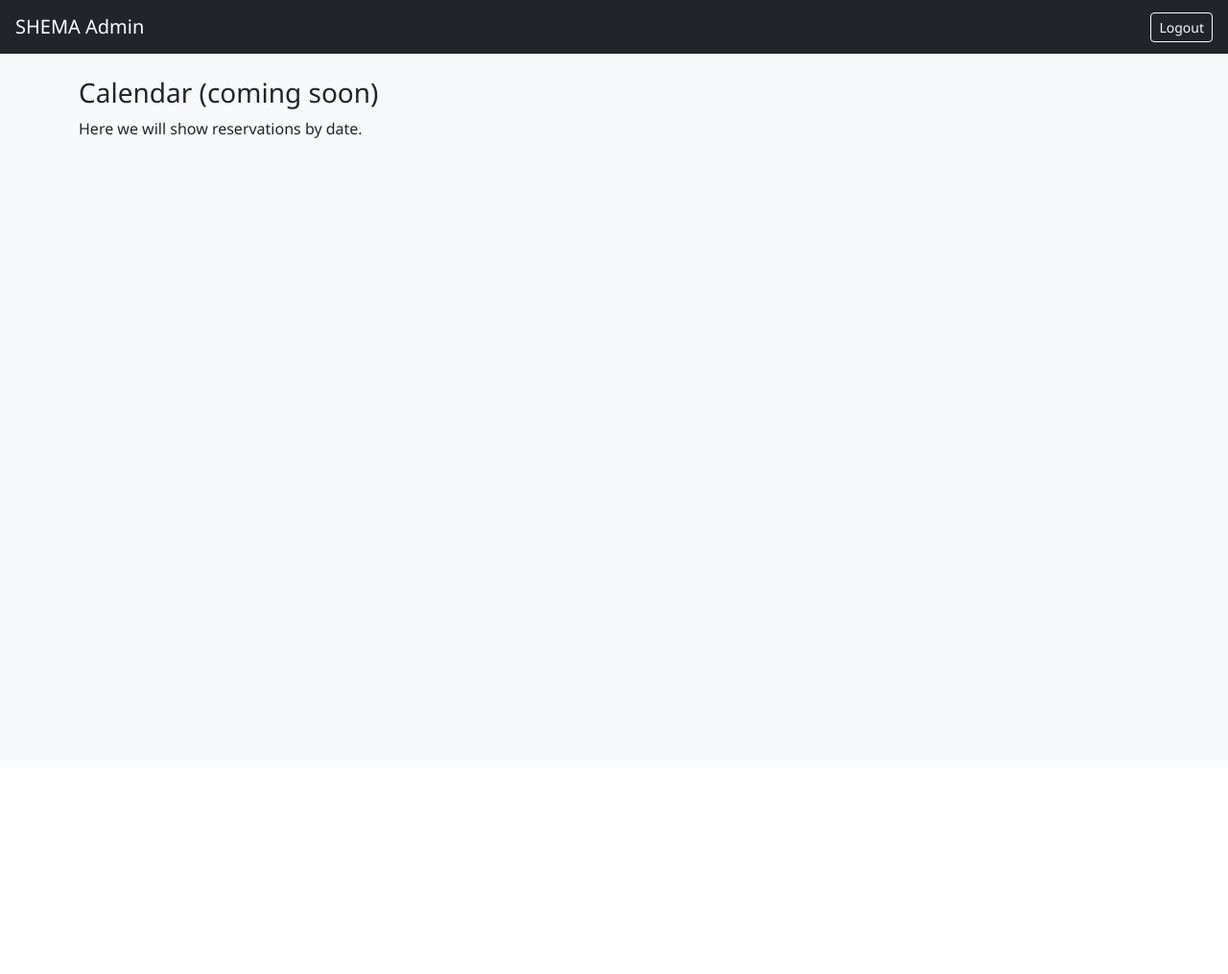
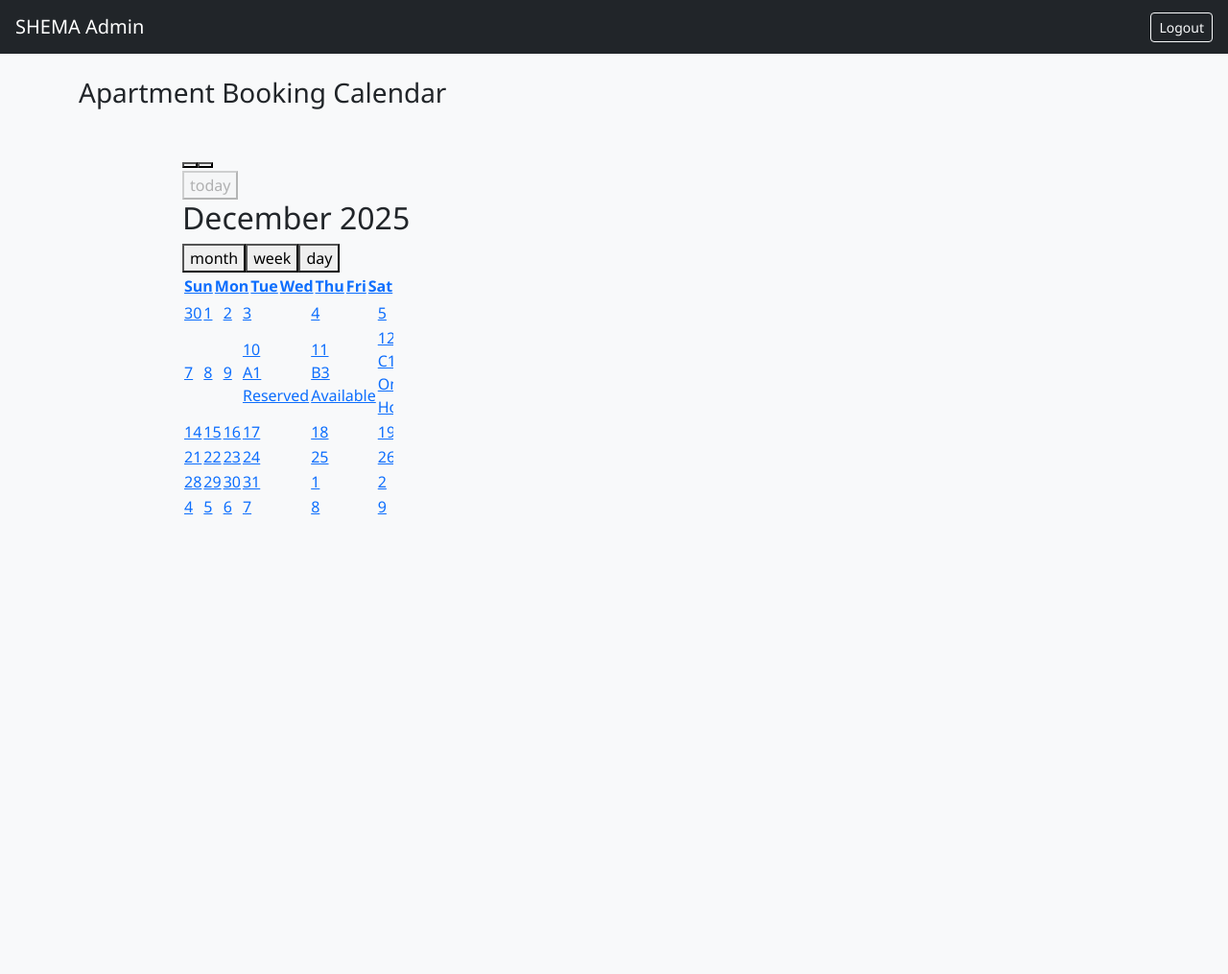
Before and after one commit to A-B1SHEMA/SHEMAPRT, a Flask app: page /calendar in a window 1280 px wide. Shown: the whole page at 96% size. Before the commit the page ends 144 px from the top, so only its background shows below. Run offline with Flask 3, Linux system fonts and the light colour scheme; the visitor is signed in with stand-in values (Sample User, id 1); lists and menus that the app fills with data are empty; some libraries are stand-ins or nearby versions.

Commit message:
Implement calendar for apartment bookings
Added FullCalendar integration for apartment bookings.

```diff
--- a/templates/calendar.html
+++ b/templates/calendar.html
@@ -1,7 +1,47 @@
 {% extends "layout.html" %}
 {% block content %}
 
-<h3>Calendar (coming soon)</h3>
-<p>Here we will show reservations by date.</p>
+<h3>Apartment Booking Calendar</h3>
+
+<!-- Calendar container -->
+<div id="calendar"></div>
+
+<!-- FullCalendar CSS -->
+<link href='https://cdn.jsdelivr.net/npm/fullcalendar@6.1.8/main.min.css' rel='stylesheet' />
+
+<!-- FullCalendar JS -->
+<script src='https://cdn.jsdelivr.net/npm/fullcalendar@6.1.8/main.min.js'></script>
+
+<script>
+document.addEventListener('DOMContentLoaded', function() {
+    var calendarEl = document.getElementById('calendar');
+
+    // Example events (replace with your real apartment bookings)
+    var events = [
+        { title: 'A1 Reserved', start: '2025-12-10', color: 'red' },
+        { title: 'B3 Available', start: '2025-12-11', color: 'green' },
+        { title: 'C1 On Hold', start: '2025-12-12', color: 'orange' }
+    ];
+
+    var calendar = new FullCalendar.Calendar(calendarEl, {
+        initialView: 'dayGridMonth',
+        headerToolbar: {
+            left: 'prev,next today',
+            center: 'title',
+            right: 'dayGridMonth,timeGridWeek,timeGridDay'
+        },
+        events: events
+    });
+
+    calendar.render();
+});
+</script>
+
+<style>
+#calendar {
+    max-width: 900px;
+    margin: 40px auto;
+}
+</style>
 
 {% endblock %}
```
